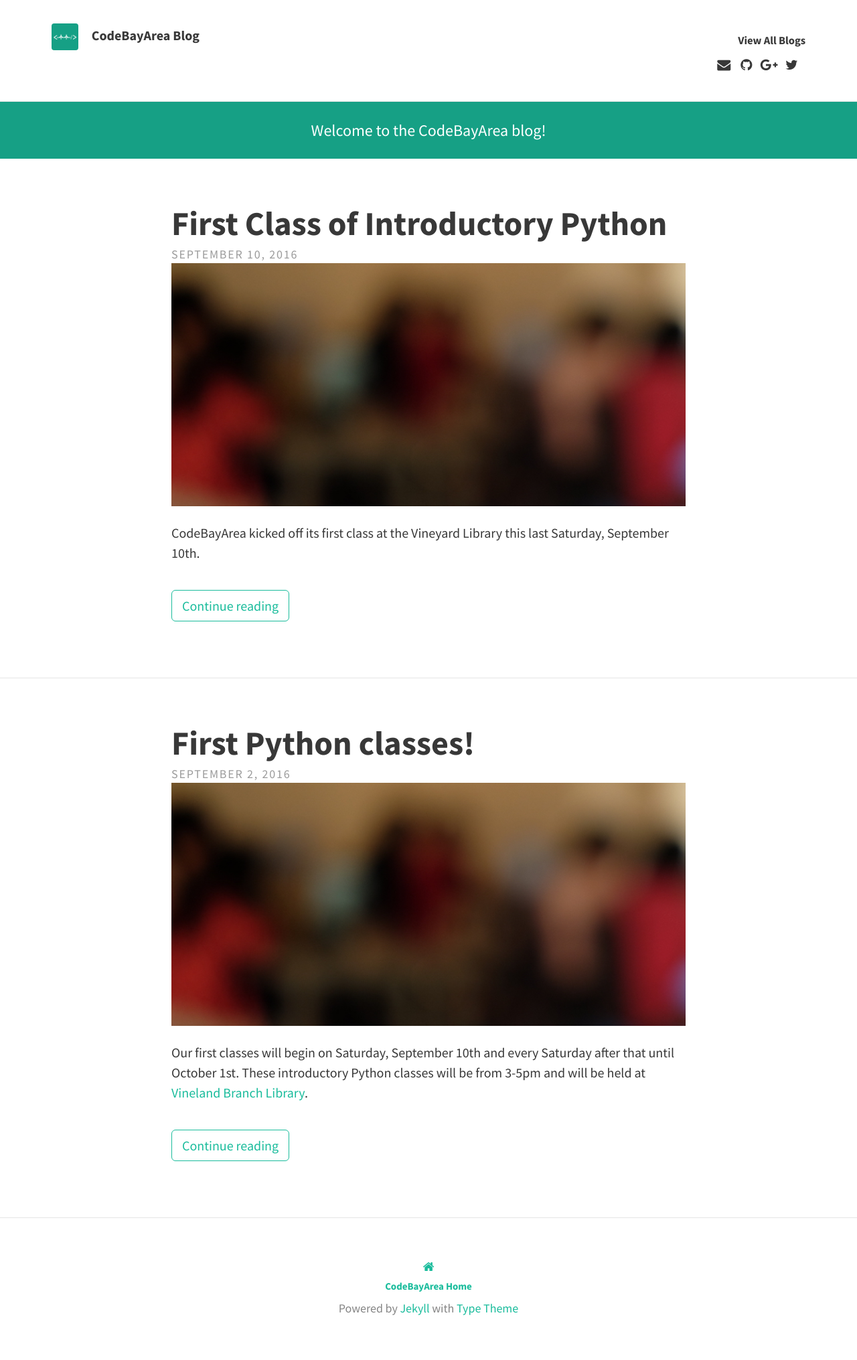
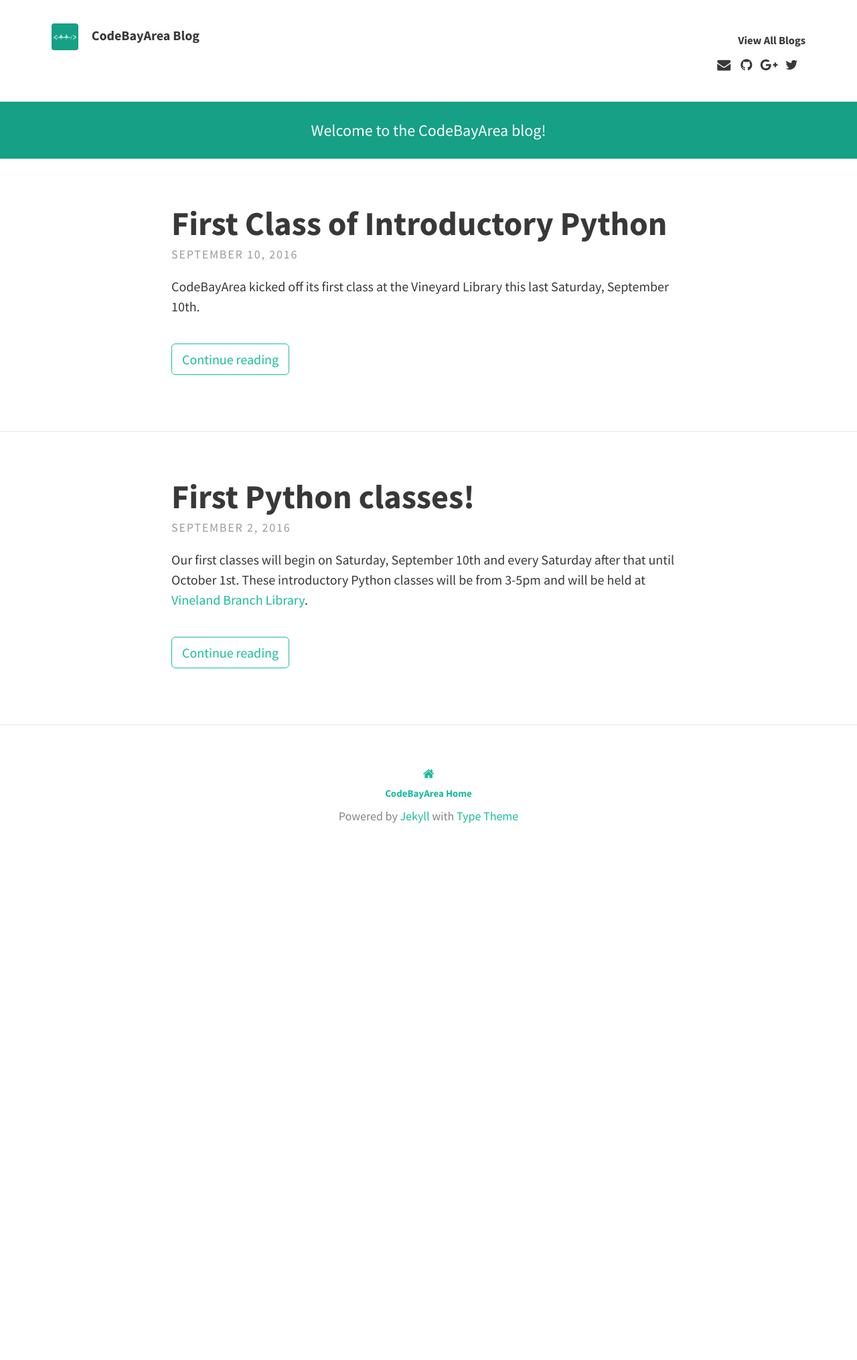
Before and after one commit to codebayarea/codebayarea.github.io, a Jekyll site: the page built from index.html, in a window 1280 px wide. Shown: the whole page at 67% size. Built offline with Jekyll 4.4.1, drawn with Linux system fonts in a browser that asks for light colours; nearby versions of some CDN libraries; the list of posts is cut into pages by our own code; after the commit the page ends 1296 px from its top, so only the background shows below that.

Commit message:
Update index.html

```diff
--- a/index.html
+++ b/index.html
@@ -22,7 +22,6 @@
         <p class="meta">
           {{ post.date | date: "%B %-d, %Y" }}
         </p>
-        <img src="/img/Python/09102016/DSCF2536.JPG">
       </header>
       <div class="excerpt">
         {{ post.excerpt }}
```
